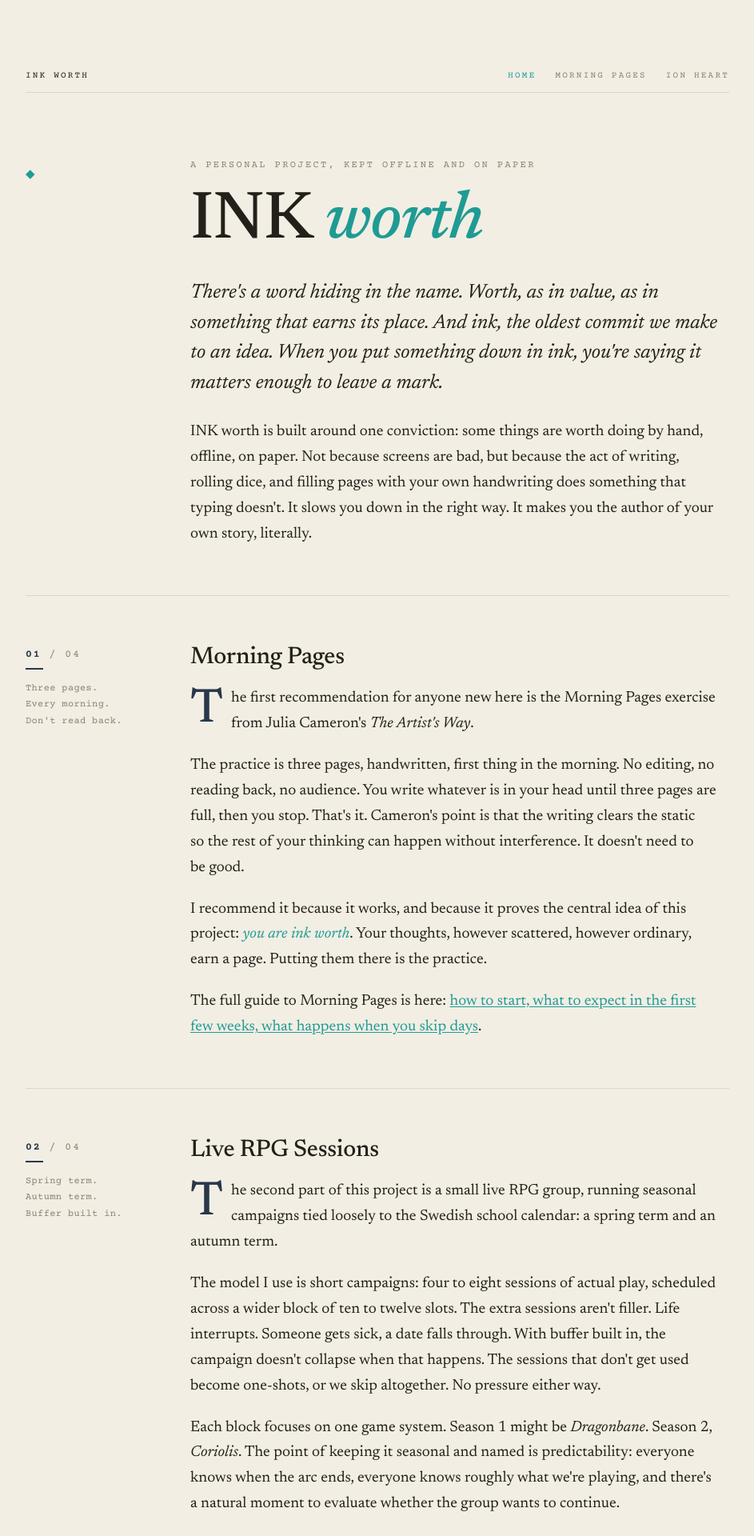
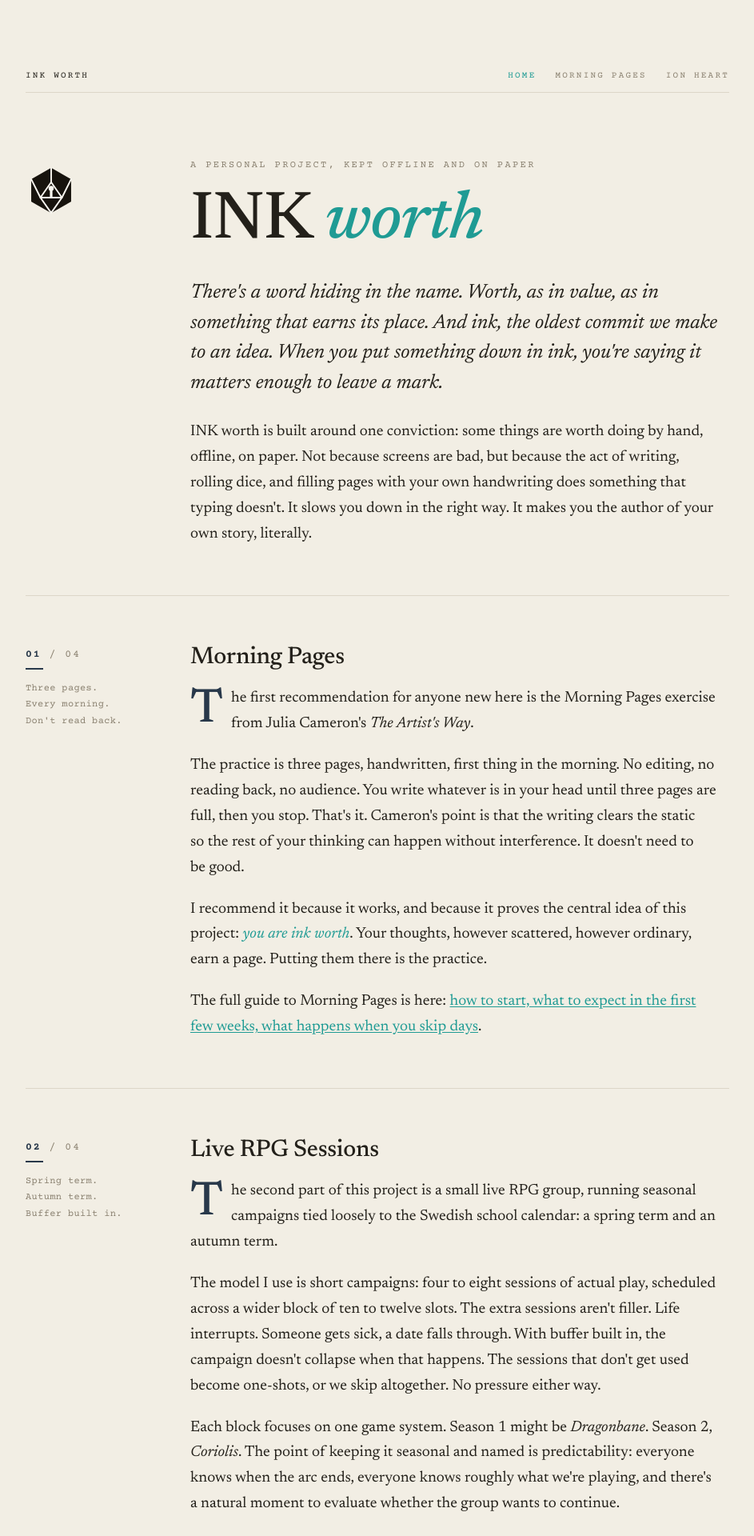
Before and after one commit to cabral/ink_worth, a Jekyll site: the page built from index.md, in a window 1280 px wide. Shown: the top 1920 px of the page at 80% size, without its empty margins (168-1111 px from the left). Built offline with Jekyll 4.4.1, drawn with Linux system fonts in a browser that asks for light colours.

Commit message:
Install favicons and add the ink mark to the home hero
Move the favicon set to the site root and wire it into the <head> via
relative_url links (baseurl-agnostic). Regenerate all raster icons from
mark.svg so the mark fills the canvas: transparent full-bleed for browser
tabs (svg/16/32/ico) and paper-backed for iOS/Android/PWA icons. Place
mark.svg in the home hero margin in place of the unicode diamond.

Co-Authored-By: Claude Opus 4.8 <noreply@anthropic.com>

```diff
--- a/_layouts/default.html
+++ b/_layouts/default.html
@@ -5,6 +5,13 @@
   <meta name="viewport" content="width=device-width, initial-scale=1">
   <title>{{ page.title | default: site.title }}</title>
   <meta name="description" content="{{ page.description | default: site.description }}">
+  <link rel="icon" href="{{ '/favicon/favicon.ico' | relative_url }}" sizes="any">
+  <link rel="icon" type="image/svg+xml" href="{{ '/favicon/favicon.svg' | relative_url }}">
+  <link rel="icon" type="image/png" sizes="32x32" href="{{ '/favicon/favicon-32.png' | relative_url }}">
+  <link rel="icon" type="image/png" sizes="16x16" href="{{ '/favicon/favicon-16.png' | relative_url }}">
+  <link rel="apple-touch-icon" sizes="180x180" href="{{ '/favicon/apple-touch-icon.png' | relative_url }}">
+  <link rel="manifest" href="{{ '/favicon/site.webmanifest' | relative_url }}">
+  <meta name="theme-color" content="#17130d">
   <link rel="preconnect" href="https://fonts.googleapis.com">
   <link rel="preconnect" href="https://fonts.gstatic.com" crossorigin>
   <link href="https://fonts.googleapis.com/css2?family=Courier+Prime:ital,wght@0,400;0,700;1,400&family=Newsreader:ital,opsz,wght@0,6..72,400;0,6..72,500;0,6..72,600;1,6..72,400;1,6..72,500&display=swap" rel="stylesheet">
@@ -110,9 +117,25 @@
     /* ── Hero / intro ─────────────────────────────────────────── */
 
     .hero-mark {
-      font-size: 15px;
-      color: var(--brand);
-      padding-top: 8px;
+      padding-top: 6px;
+    }
+
+    .hero-mark img {
+      display: block;
+      width: 64px;
+      height: 64px;
+    }
+
+    @media (max-width: 680px) {
+      .hero-mark {
+        padding-top: 0;
+        margin-bottom: 4px;
+      }
+
+      .hero-mark img {
+        width: 52px;
+        height: 52px;
+      }
     }
 
     .hero-label {
--- a/_layouts/home.html
+++ b/_layouts/home.html
@@ -4,7 +4,7 @@ layout: default
 
 <!-- Hero / intro -->
 <div class="row hero">
-  <div class="hero-mark">&#9670;</div>
+  <div class="hero-mark"><img src="{{ '/favicon/mark.svg' | relative_url }}" alt="INK worth mark" width="64" height="64"></div>
   <div>
     <div class="hero-label">A personal project, kept offline and on paper</div>
     <h1>INK <em>worth</em></h1>
```
Also changed, not shown: favicon/apple-touch-icon.png (added), favicon/favicon-16.png (added), favicon/favicon-32.png (added), favicon/favicon.ico (added), favicon/favicon.svg (added), favicon/icon-192.png (added), favicon/icon-512.png (added), favicon/mark.svg (added), favicon/site.webmanifest (added), 1 other file.
